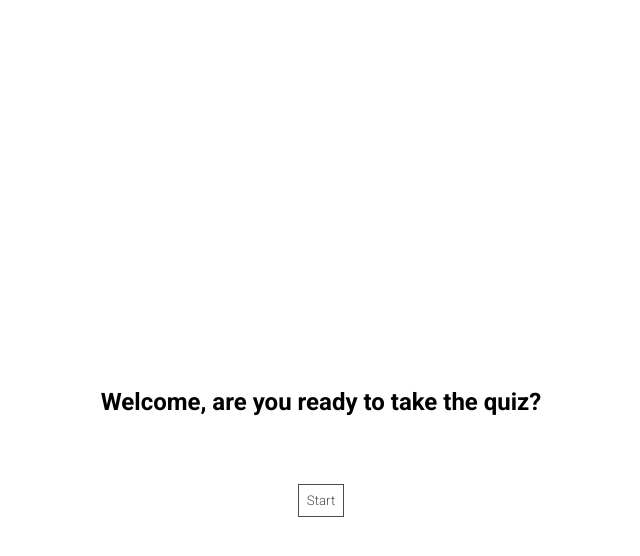
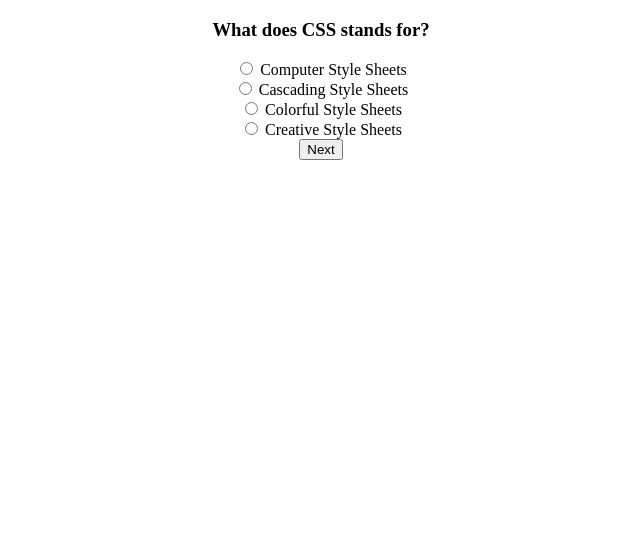
Before and after one commit to patricia0817/quiz-app, a plain HTML site: page index.html in a window 1280 px wide. Shown: the whole page, without its empty margins (319-959 px from the left). Drawn offline with Linux system fonts and the light colour scheme.

Commit message:
change markup

```diff
--- a/index.html
+++ b/index.html
@@ -15,36 +15,40 @@
   </head>
   <body>
     <div class="container">
-      <div class="container__start">
+      <div class="container__start" hidden>
         <h2 class="container__start__description">
           Welcome, are you ready to take the quiz?
         </h2>
         <input type="submit" value="Start" data-name="start-quiz" />
       </div>
-      <div class="container__questions" hidden>
+      <div class="container__questions">
         <form action="submit" class="container__questions__form">
-          <div class="container__questions" data-name="question">
+          <div class="container__questions__question" data-name="question">
             <h3>What does CSS stands for?</h3>
           </div>
-          <div class="container__questions" data-name="answers">
+          <div class="container__questions__answers" data-name="answers">
             <div class="container__questions__answer" data-name="answer">
-              <input type="radio" name="answer1" id="answer1" />
-              <span data-name="answer1">Computer Style Sheets</span>
+              <input type="radio" name="answer" id="answer1" />
+              <label for="answer1">Computer Style Sheets</label>
             </div>
             <div class="container__questions__answer" data-name="answer">
-              <input type="radio" name="answer2" id="answer2" />
-              <span data-name="answer2">Cascading Style Sheets</span>
+              <input type="radio" name="answer" id="answer2" />
+              <label for="answer2">Cascading Style Sheets</label>
             </div>
             <div class="container__questions__answer" data-name="answer">
-              <input type="radio" name="answer3" id="answer3" />
-              <span data-name="answer3">Colorful Style Sheets</span>
+              <input type="radio" name="answer" id="answer3" />
+              <label for="answer3">Colorful Style Sheets</label>
             </div>
             <div class="container__questions__answer" data-name="answer">
-              <input type="radio" name="answer4" id="answer4" />
-              <span data-name="answer4">Creative Style Sheets</span>
+              <input type="radio" name="answer" id="answer4" />
+              <label for="answer4">Creative Style Sheets</label>
             </div>
+            <input
+              class="container__questions__submit__form"
+              type="submit"
+              value="Next"
+            />
           </div>
-          <input type="submit" value="Next" />
         </form>
       </div>
       <div class="container__finish" hidden>
```
